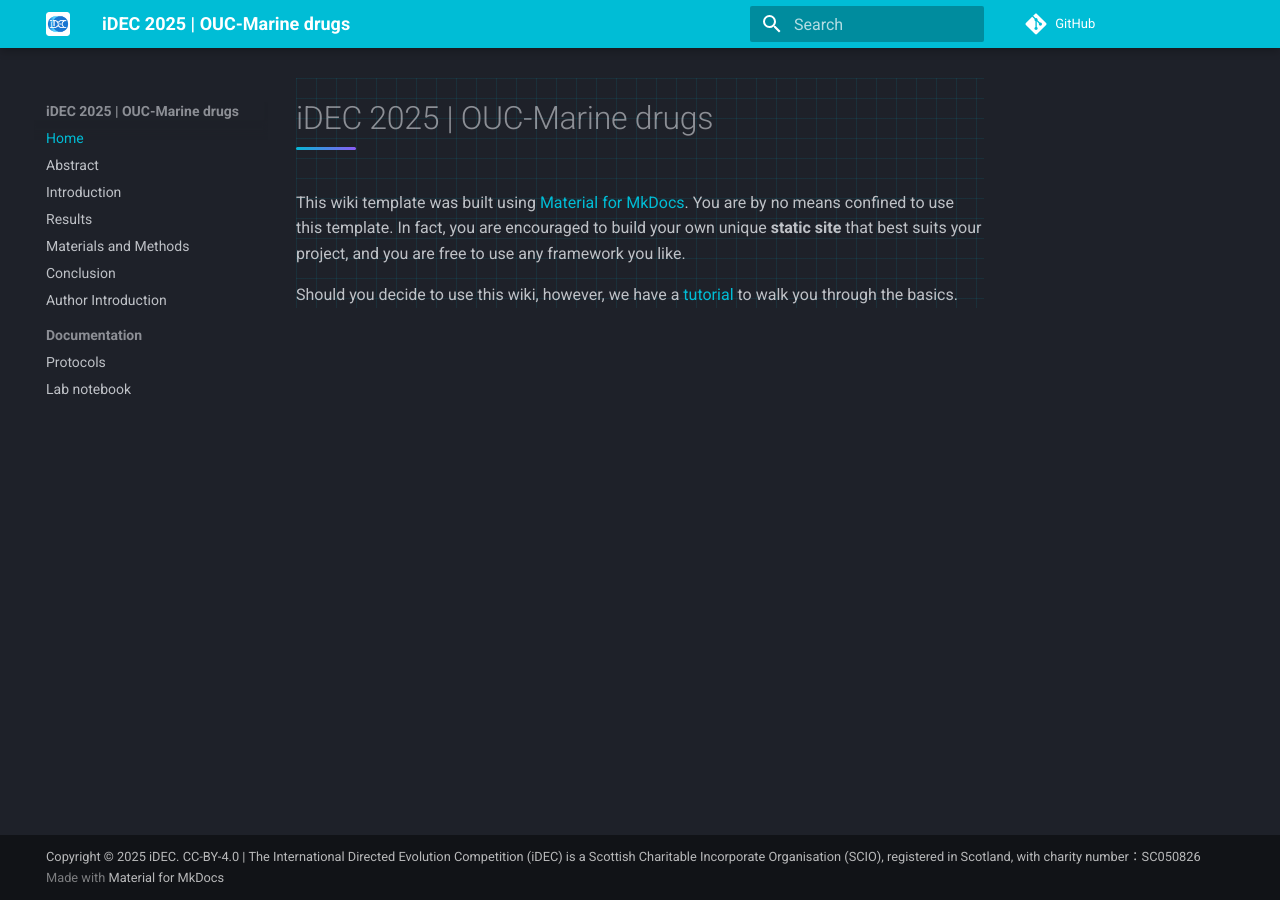
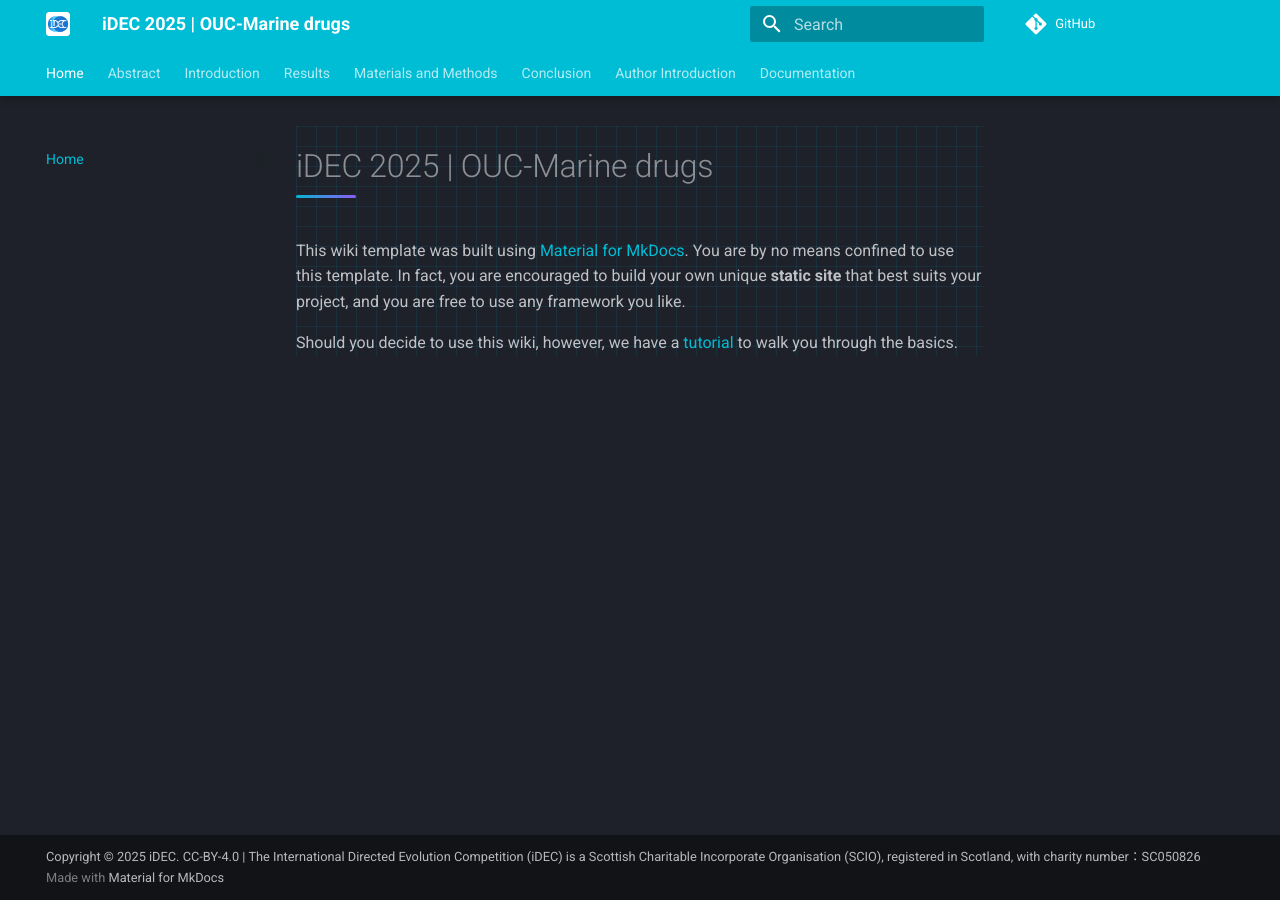
Before and after one commit to idec-teams/2025_OUC-Marine_drugs, an MkDocs documentation site: the page built from docs/index.md, in a window 1280 px wide. Built offline with MkDocs 1.6.1 and Material for MkDocs 9.7.7, drawn with Linux system fonts in a browser that asks for light colours; comment, search, counter and statistics services are not loaded.

Commit message:
初始化模块

```diff
--- a/mkdocs.yml
+++ b/mkdocs.yml
@@ -12,9 +12,10 @@ theme:
     scheme: slate  # 深色模式增强科技感
 
   features:
-    - navigation.sections
-    - navigation.instant
-    - content.tabs.link
+    - navigation.top  # 启用顶部导航栏
+    - navigation.tabs  # 启用标签式导航
+    - navigation.tabs.sticky  # 导航栏滚动时保持固定
+    # 移除 navigation.sections 因为顶部导航不需要这个特性
 
 markdown_extensions:
   - footnotes
```
